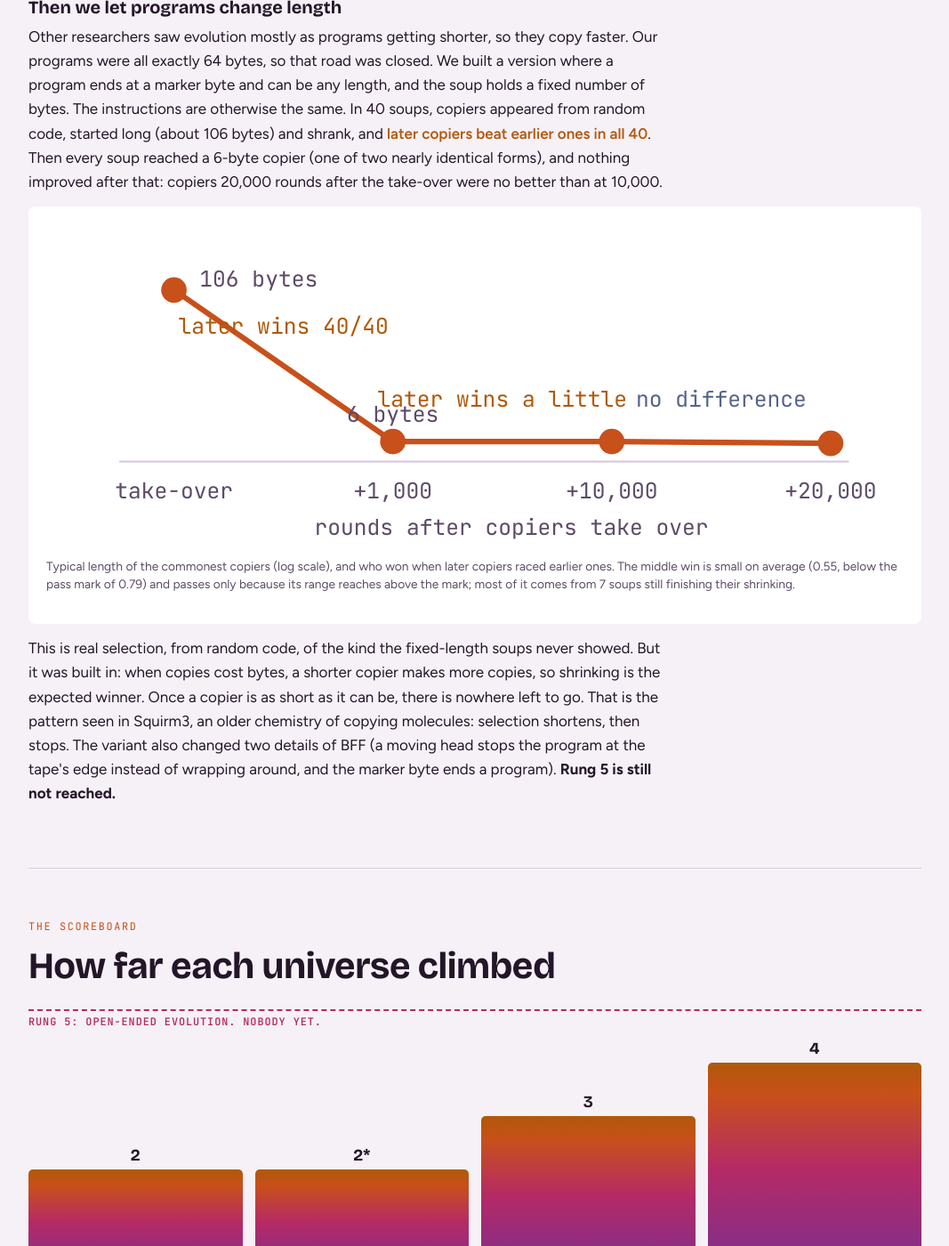
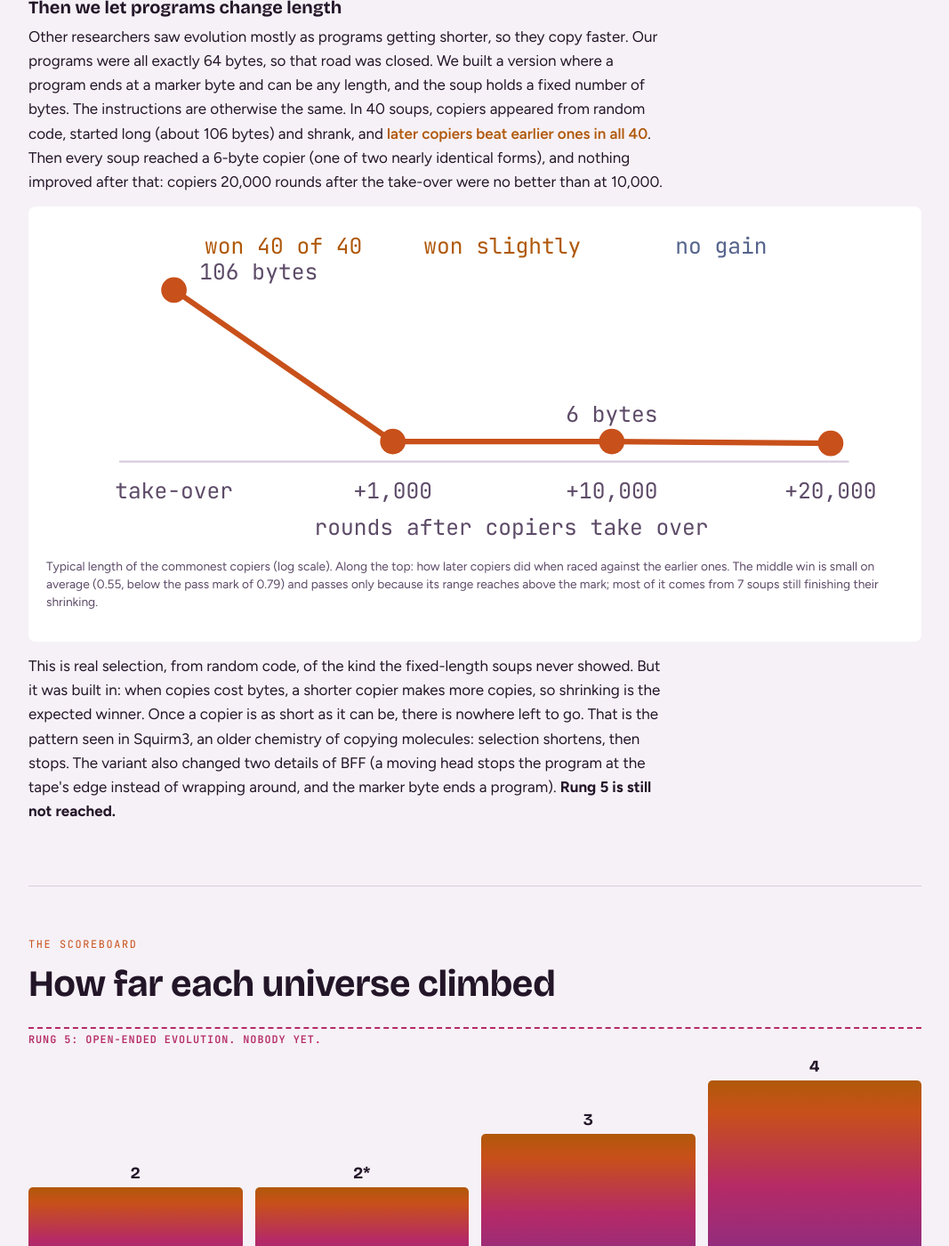
Before and after one commit to Yahyaal/emergence-lab, a Jekyll site: the page built from docs/story.html, in a window 1280 px wide and 1400 px high, scrolled down 7874 px. Shown: the whole window at 89% size, without its empty margins (106-1173 px from the left). Built offline with Jekyll 4.4.1, drawn with Linux system fonts in a browser that asks for light colours; some of the changed text lies outside the part shown.

Commit message:
Story page: fourteen-day timeline with the variable-length soups, hero stats, E-81 chart labels no longer overlap
Co-Authored-By: Claude Opus 5.5 <noreply@anthropic.com>

```diff
--- a/docs/story.html
+++ b/docs/story.html
@@ -162,13 +162,13 @@ footer{padding-block:34px 60px;border-top:1px solid var(--line);color:var(--fain
 <section class="hero">
   <div class="hero-grid">
     <div>
-      <div class="eyebrow">Emergence Lab · 5 to 17 November 2026</div>
+      <div class="eyebrow">Emergence Lab · 5 to 18 November 2026</div>
       <h1>Can a handful of fixed rules build something that looks alive?</h1>
       <p class="lead" style="margin-top:20px">We built tiny toy universes, switched them on, and watched without touching. Things started to move by themselves. Random computer code began copying itself. Evolution, so far, did not take off. This page tells the whole story.</p>
       <div class="facts">
         <div class="fact"><b>4</b><span>kinds of toy universe</span></div>
-        <div class="fact"><b>70+</b><span>experiments</span></div>
-        <div class="fact"><b>11</b><span>days, one laptop</span></div>
+        <div class="fact"><b>80+</b><span>experiments</span></div>
+        <div class="fact"><b>14</b><span>days, one laptop</span></div>
         <div class="fact"><b>13</b><span>times we caught ourselves fooled</span></div>
       </div>
     </div>
@@ -377,14 +377,14 @@ footer{padding-block:34px 60px;border-top:1px solid var(--line);color:var(--fain
       <line x1="40" y1="130" x2="440" y2="130" stroke="var(--line)" stroke-width="1"/>
       <polyline points="70,36 190,119 310,119 430,120" fill="none" stroke="var(--hot)" stroke-width="3"/>
       <g fill="var(--hot)"><circle cx="70" cy="36" r="7"/><circle cx="190" cy="119" r="7"/><circle cx="310" cy="119" r="7"/><circle cx="430" cy="120" r="7"/></g>
-      <text x="84" y="34">106 bytes</text><text x="190" y="108" text-anchor="middle">6 bytes</text>
-      <text x="130" y="60" text-anchor="middle" style="fill:var(--yes)">later wins 40/40</text>
-      <text x="250" y="100" text-anchor="middle" style="fill:var(--yes)">later wins a little</text>
-      <text x="370" y="100" text-anchor="middle" style="fill:var(--no)">no difference</text>
+      <text x="84" y="30">106 bytes</text><text x="310" y="108" text-anchor="middle">6 bytes</text>
+      <text x="130" y="16" text-anchor="middle" style="fill:var(--yes)">won 40 of 40</text>
+      <text x="250" y="16" text-anchor="middle" style="fill:var(--yes)">won slightly</text>
+      <text x="370" y="16" text-anchor="middle" style="fill:var(--no)">no gain</text>
       <text x="70" y="150" text-anchor="middle">take-over</text><text x="190" y="150" text-anchor="middle">+1,000</text><text x="310" y="150" text-anchor="middle">+10,000</text><text x="430" y="150" text-anchor="middle">+20,000</text>
       <text x="255" y="170" text-anchor="middle">rounds after copiers take over</text>
     </svg>
-    <p class="cap">Typical length of the commonest copiers (log scale), and who won when later copiers raced earlier ones. The middle win is small on average (0.55, below the pass mark of 0.79) and passes only because its range reaches above the mark; most of it comes from 7 soups still finishing their shrinking.</p>
+    <p class="cap">Typical length of the commonest copiers (log scale). Along the top: how later copiers did when raced against the earlier ones. The middle win is small on average (0.55, below the pass mark of 0.79) and passes only because its range reaches above the mark; most of it comes from 7 soups still finishing their shrinking.</p>
   </div>
   <p style="margin-top:14px">This is real selection, from random code, of the kind the fixed-length soups never showed. But it was built in: when copies cost bytes, a shorter copier makes more copies, so shrinking is the expected winner. Once a copier is as short as it can be, there is nowhere left to go. That is the pattern seen in Squirm3, an older chemistry of copying molecules: selection shortens, then stops. The variant also changed two details of BFF (a moving head stops the program at the tape's edge instead of wrapping around, and the marker byte ends a program). <b>Rung 5 is still not reached.</b></p>
 </section>
@@ -417,15 +417,16 @@ footer{padding-block:34px 60px;border-top:1px solid var(--line);color:var(--fain
       <p class="small muted" style="margin-top:12px">Only about half came true. We count that as a sign the tests were real. Run enough tests and a few will pass by luck, so we applied a strict correction for that: 20 of the 22 statistical passes survive, including both length-change passes, and the two space tests stay fails. The two that do not are "bigger soups get there sooner" and one result about speed. When each rule counts once instead of each world, the lumpy-start result also falls short, so it holds firmly for worlds and only suggestively for rules.</p>
     </div>
     <div>
-      <h3>Thirteen days</h3>
+      <h3>Fourteen days</h3>
       <div class="tl">
-        <div class="row"><span>Life-like worlds</span><div class="trk"><i style="left:0%;width:7.6%"></i></div></div>
-        <div class="row"><span>Lenia</span><div class="trk"><i style="left:6.8%;width:17.8%"></i></div></div>
-        <div class="row"><span>BFF: after replicators</span><div class="trk"><i style="left:22%;width:12.7%"></i></div></div>
-        <div class="row"><span>BFF: which rules</span><div class="trk"><i style="left:28.8%;width:24.5%"></i></div></div>
-        <div class="row"><span>SUBLEQ soups</span><div class="trk"><i style="left:55.8%;width:17.8%"></i></div></div>
-        <div class="row"><span>Review, space tests, paper</span><div class="trk"><i style="left:73.6%;width:26.4%"></i></div></div>
-        <div class="row"><span></span><div class="axis"><span>Nov 5</span><span>Nov 11</span><span>Nov 17</span></div></div>
+        <div class="row"><span>Life-like worlds</span><div class="trk"><i style="left:0%;width:7.1%"></i></div></div>
+        <div class="row"><span>Lenia</span><div class="trk"><i style="left:6.3%;width:16.5%"></i></div></div>
+        <div class="row"><span>BFF: after replicators</span><div class="trk"><i style="left:20.4%;width:11.8%"></i></div></div>
+        <div class="row"><span>BFF: which rules</span><div class="trk"><i style="left:26.7%;width:22.7%"></i></div></div>
+        <div class="row"><span>SUBLEQ soups</span><div class="trk"><i style="left:51.8%;width:16.5%"></i></div></div>
+        <div class="row"><span>Review, space tests, paper</span><div class="trk"><i style="left:68.3%;width:24.5%"></i></div></div>
+        <div class="row"><span>Variable-length soups</span><div class="trk"><i style="left:90.5%;width:9.5%"></i></div></div>
+        <div class="row"><span></span><div class="axis"><span>Nov 5</span><span>Nov 18</span></div></div>
       </div>
       <p class="small muted" style="margin-top:12px">Also confirmed along the way: our guided search finds about 1.8 times more worlds with moving shapes than random search for the same computing time, ahead in 20 of 20 paired runs.</p>
     </div>
```
